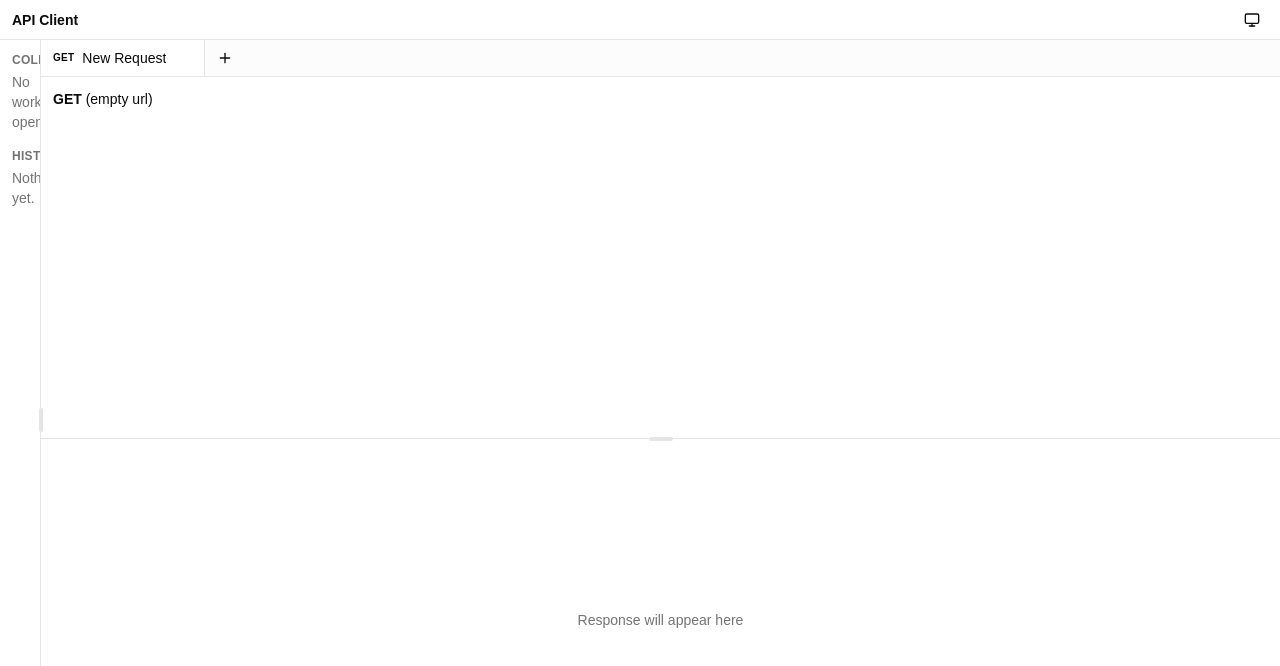
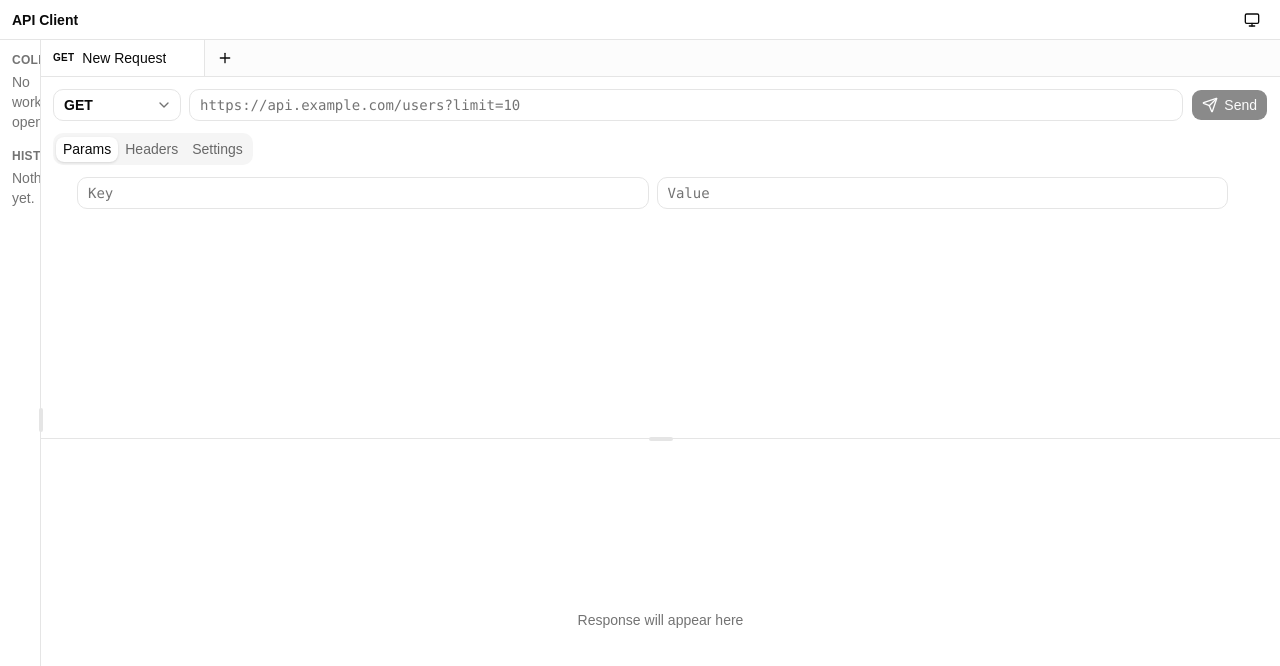
Before and after one commit to akhtersoyeb/kris-api-client, a React (Vite) app: page / in a window 1280 px wide. Shown: the top 666 px of the page. Built offline with nearby package versions, Linux system fonts and the light colour scheme.

Commit message:
feat(ui): add params, headers and settings tabs with header autocomplete

```diff
--- a/src/features/request-editor/RequestPane.tsx
+++ b/src/features/request-editor/RequestPane.tsx
@@ -1,7 +1,18 @@
+import { Tabs, TabsContent, TabsList, TabsTrigger } from "@/components/ui/tabs";
 import { useTabsStore } from "@/store/tabs";
+import type { KeyValueRow } from "@/store/request-draft";
+import { COMMON_HEADERS } from "./headers";
+import { KeyValueEditor } from "./KeyValueEditor";
+import { applyParams } from "./params";
+import { SettingsTab } from "./SettingsTab";
+import { UrlBar } from "./UrlBar";
+
+const active = (rows: KeyValueRow[]) => rows.filter((r) => r.enabled && r.key !== "").length;
+const badge = (n: number) => (n > 0 ? ` (${n})` : "");
 
 export function RequestPane() {
   const tab = useTabsStore((s) => s.tabs.find((t) => t.id === s.activeTabId));
+  const updateTab = useTabsStore((s) => s.updateTab);
 
   if (!tab) {
     return (
@@ -10,9 +21,36 @@ export function RequestPane() {
       </div>
     );
   }
+
   return (
-    <div className="p-3 text-sm">
-      <span className="font-semibold">{tab.method}</span> {tab.url || "(empty url)"}
+    <div className="flex h-full flex-col">
+      <UrlBar tab={tab} />
+      <Tabs defaultValue="params" className="flex min-h-0 flex-1 flex-col gap-0">
+        <TabsList className="mx-3 w-fit">
+          <TabsTrigger value="params">Params{badge(active(tab.params))}</TabsTrigger>
+          <TabsTrigger value="headers">Headers{badge(active(tab.headers))}</TabsTrigger>
+          <TabsTrigger value="settings">Settings</TabsTrigger>
+        </TabsList>
+
+        <TabsContent value="params" className="min-h-0 overflow-auto">
+          <KeyValueEditor
+            rows={tab.params}
+            onChange={(rows) =>
+              updateTab(tab.id, { params: rows, url: applyParams(tab.url, rows) })
+            }
+          />
+        </TabsContent>
+        <TabsContent value="headers" className="min-h-0 overflow-auto">
+          <KeyValueEditor
+            rows={tab.headers}
+            suggestions={COMMON_HEADERS}
+            onChange={(headers) => updateTab(tab.id, { headers })}
+          />
+        </TabsContent>
+        <TabsContent value="settings" className="min-h-0 overflow-auto">
+          <SettingsTab tab={tab} />
+        </TabsContent>
+      </Tabs>
     </div>
   );
 }
--- /dev/null
+++ b/src/features/request-editor/SettingsTab.tsx
@@ -0,0 +1,34 @@
+import { Input } from "@/components/ui/input";
+import { useTabsStore, type RequestTab } from "@/store/tabs";
+import type { SettingsDraft } from "@/store/request-draft";
+
+export function SettingsTab({ tab }: { tab: RequestTab }) {
+  const updateTab = useTabsStore((s) => s.updateTab);
+  const set = (patch: Partial<SettingsDraft>) =>
+    updateTab(tab.id, { settings: { ...tab.settings, ...patch } });
+
+  return (
+    <div className="flex max-w-sm flex-col gap-4 p-4 text-sm">
+      <label className="flex flex-col gap-1">
+        <span className="font-medium">Timeout (ms)</span>
+        <Input
+          type="number"
+          min={0}
+          step={1000}
+          value={tab.settings.timeoutMs}
+          onChange={(e) => set({ timeoutMs: Number(e.target.value) })}
+        />
+        <span className="text-xs text-muted-foreground">0 disables the timeout.</span>
+      </label>
+      <label className="flex items-center gap-2">
+        <input
+          type="checkbox"
+          className="size-4"
+          checked={tab.settings.followRedirects}
+          onChange={(e) => set({ followRedirects: e.target.checked })}
+        />
+        Follow redirects
+      </label>
+    </div>
+  );
+}
--- /dev/null
+++ b/src/features/request-editor/headers.ts
@@ -0,0 +1,16 @@
+export const COMMON_HEADERS = [
+  "Accept",
+  "Accept-Encoding",
+  "Accept-Language",
+  "Authorization",
+  "Cache-Control",
+  "Content-Type",
+  "Cookie",
+  "If-Modified-Since",
+  "If-None-Match",
+  "Origin",
+  "Referer",
+  "User-Agent",
+  "X-Api-Key",
+  "X-Requested-With",
+] as const;
```
